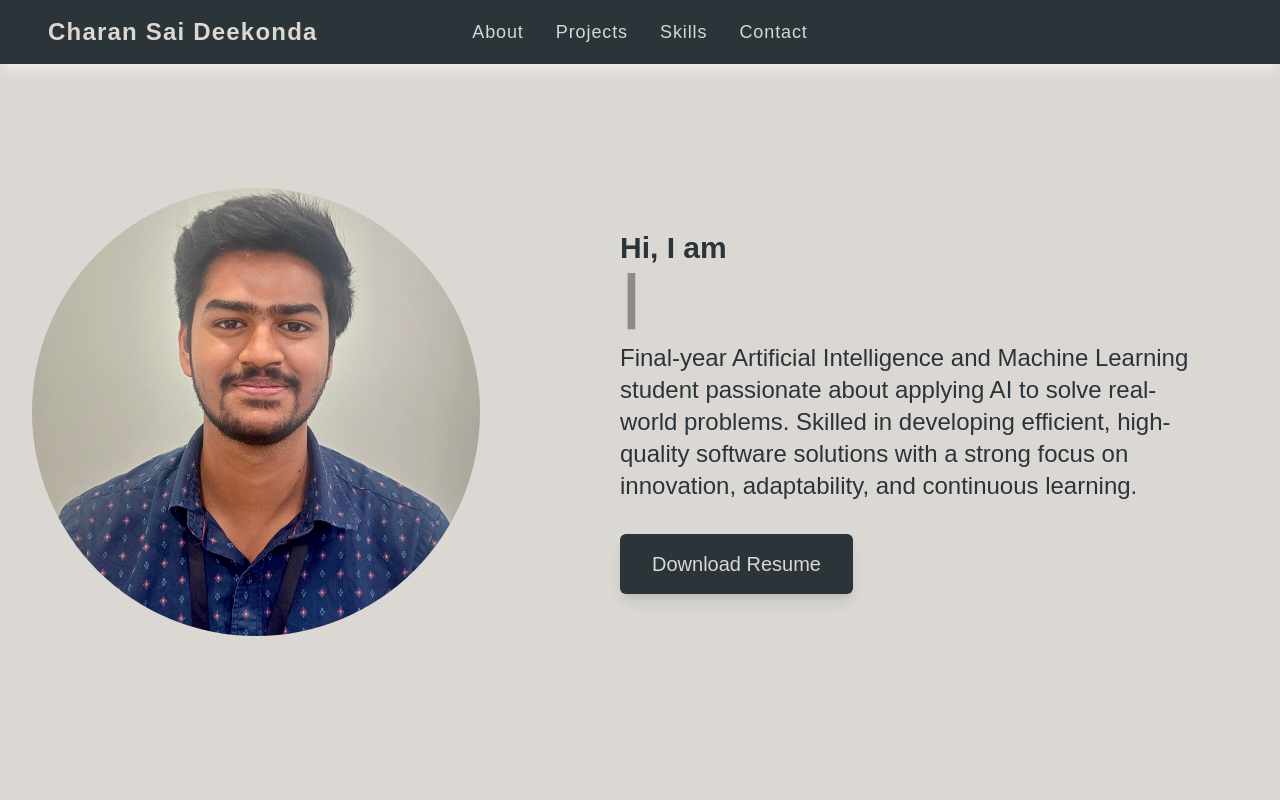
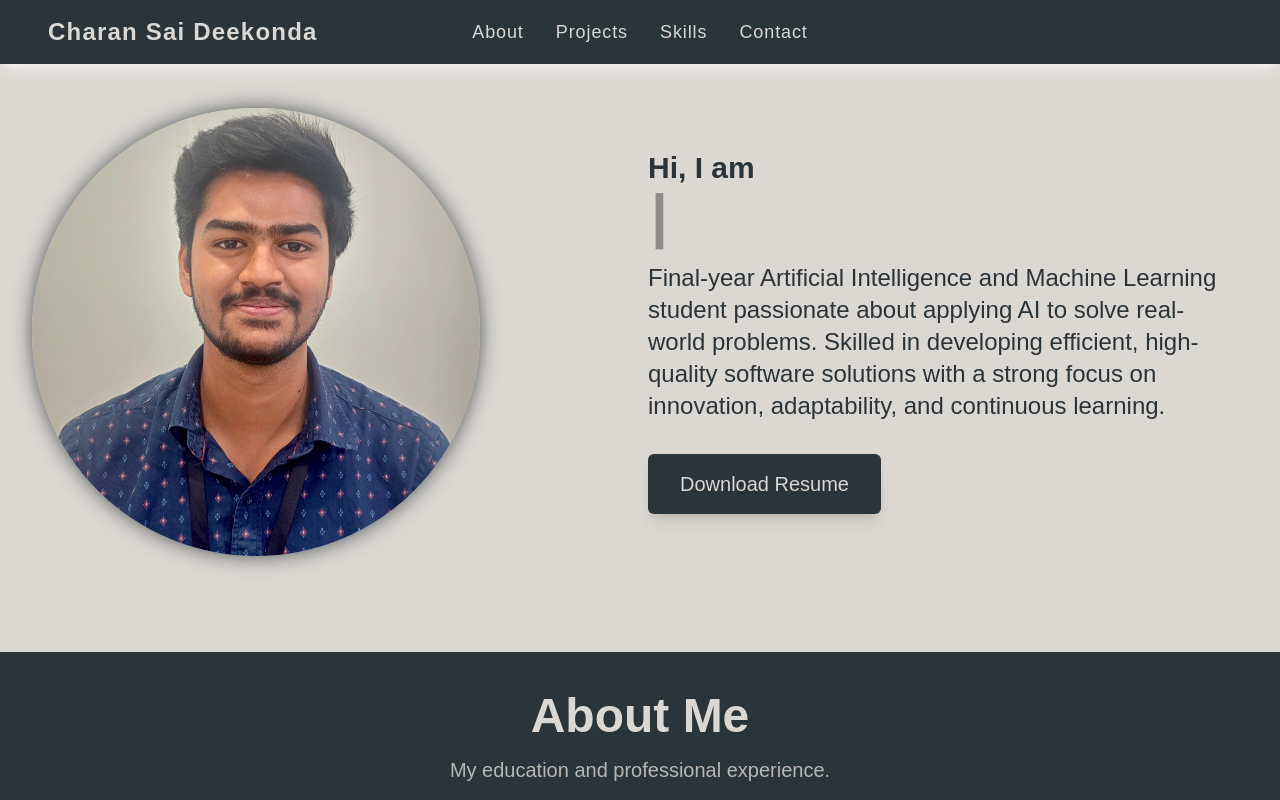
Before and after one commit to CharanDeekonda/myPortfolio, a React (Create React App) app: page / in a window 1280 px wide. Shown: the top 800 px of the page. Built offline with nearby package versions, Linux system fonts and the light colour scheme; a web font is replaced by a local one.

Commit message:
Initial Commit

```diff
--- a/src/components/Hero.jsx
+++ b/src/components/Hero.jsx
@@ -12,17 +12,25 @@ const Hero = () => {
     });
 
     return (
-    <section id="hero" className="container mx-auto px-8 min-h-[calc(100vh-80px)] flex flex-col-reverse md:flex-row items-center pt-10 pb-16 md:pb-24">
-        <div className="w-full mt-(-10) md:mr-30 md:w-1/2 mt-12 md:mt-0 flex justify-center md:justify-start">
+    <section
+      id="hero"
+      className="container mx-auto px-8 flex flex-col-reverse lg:flex-row lg:items-center pb-16 lg:pb-24 pt-7">
+        <div className="w-full lg:w-1/2 mt-12 lg:mt-0 lg:pr-2 flex justify-center lg:justify-start">
+        <div
+          className="w-80 h-80 md:w-[28rem] md:h-[28rem] rounded-full overflow-hidden
+                     ring-3 ring-light-text
+                     shadow-[0_0_20px_rgba(42,52,57,0.8)]
+                     transition-all duration-300 hover:scale-105"
+        >
+          <img
+            src={profileImg}
+            alt="Charan Sai Deekonda"
+            className="w-full h-full object-cover"
+          />
+        </div>
+      </div>
 
-                <img
-                    src={profileImg}
-                    alt="Charan Sai Deekonda"
-                    className="w-80 h-80 md:w-[28rem] md:h-[28rem] rounded-full object-cover"
-                />
-            </div>
-
-            <div className="w-full md:w-1/2 text-dark-bg text-center md:text-left mt-8 md:mt-0 md:mr-10 Text Column:">
+            <div className="w-full lg:w-1/2 text-dark-bg text-center lg:text-left mt-8 lg:mt-0 lg:pl-2">
                 <h1 className="text-4xl md:text-6xl font-bold mb-4 ">
                     <h2 className="text-2xl md:text-3xl">Hi, I am</h2>
                     <div className="text-zinc-900 ">
```
